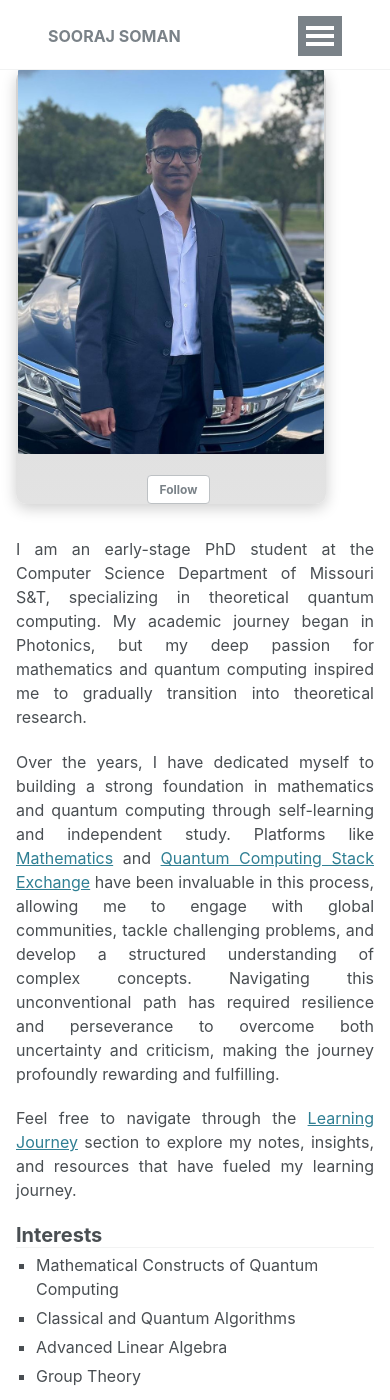
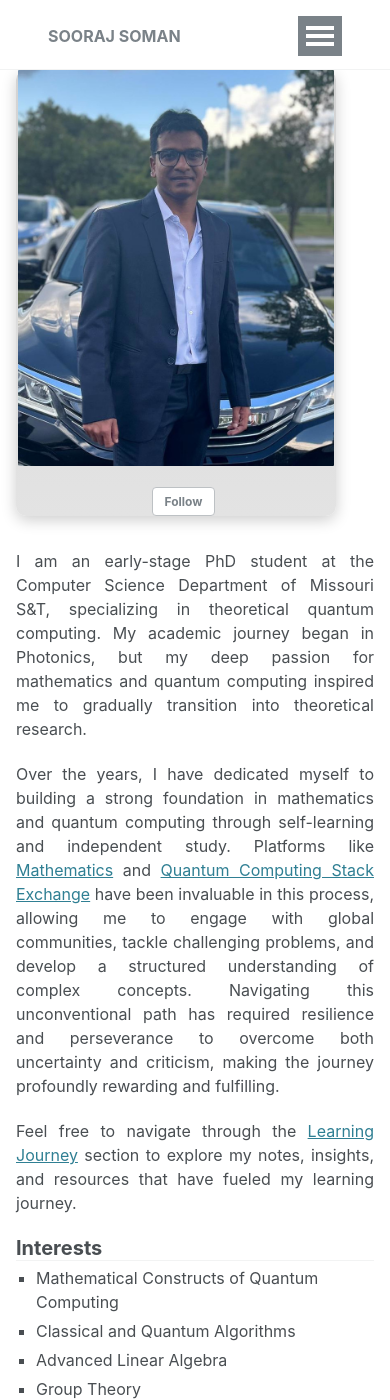
Before and after one commit to soorajss1729/soorajss1729.github.io, a Jekyll site: the page built from _pages/about.md, in a window 390 px wide and 1400 px high. Built offline with Jekyll 4.4.1, drawn with Linux system fonts in a browser that asks for light colours.

Commit message:
Update _sidebar.scss

```diff
--- a/_sass/_sidebar.scss
+++ b/_sass/_sidebar.scss
@@ -90,7 +90,7 @@
   padding-right: 0;
 
   @media screen and (max-width: 600px) {
-    width: 310px;
+    width: 320px;
     margin: 0; /* Remove all margins on small screens */
     padding-left: 0.1em; /* Add padding for both sides */
     padding-right: 0.1em;
```
